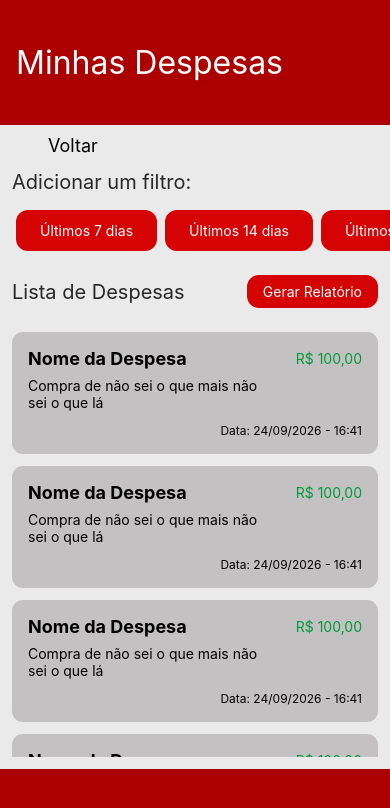
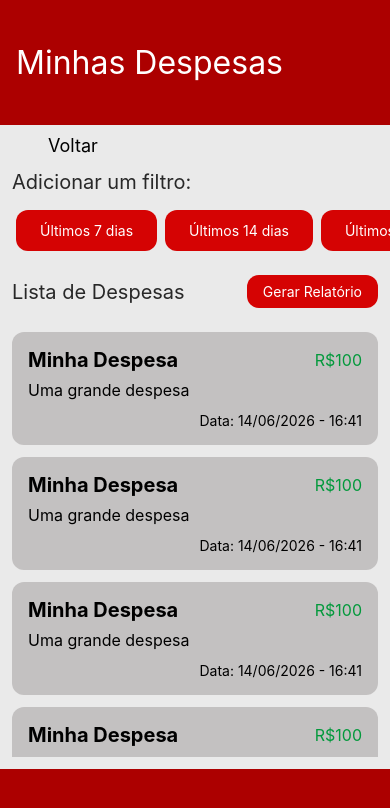
Before and after one commit to xThgSilva/expense-tracker-app, a React Native app: screen / in a window 390 px wide. Shown: the top 808 px of the page. Built offline with nearby package versions, Linux system fonts and the light colour scheme; some icons are missing.

Commit message:
refactor: create component for card expenses

```diff
--- /dev/null
+++ b/src/components/CardExpense.tsx
@@ -0,0 +1,26 @@
+import { View, Text } from "react-native";
+import { styles }from "../styles/CardExpense";
+
+type ExpenseCard = {
+    title: string;
+    value: number;
+    description: string;
+    date: string
+};
+
+const CardExpense = ({title, value, description, date}: ExpenseCard) => {
+    return (
+        <View style={styles.expenseCard}>
+            <View style={styles.cardHeader}>
+                <Text style={styles.expenseTitle}>{title}</Text>
+                <Text style={styles.expenseValue}>R${value}</Text>
+            </View>
+            <View style={styles.cardContent}>
+                <Text style={styles.expenseDescription}>{description}</Text>
+                <Text style={styles.expenseDate}>Data: {date}</Text>
+            </View>
+        </View>
+    )
+}
+
+export default CardExpense
--- a/src/screens/AllExpenses.tsx
+++ b/src/screens/AllExpenses.tsx
@@ -3,6 +3,7 @@ import { FontAwesome } from "@react-native-vector-icons/fontawesome";
 import { styles } from "../styles/AllExpenses"
 import Header from "../components/Header";
 import Footer from "../components/Footer";
+import CardExpense from "../components/CardExpense";
 import Modal from "react-native-modal";
 import { useState } from "react";
 
@@ -45,56 +46,36 @@ const AllExpenses = () => {
                     </TouchableOpacity>
                 </View>
                 <ScrollView style={styles.expensesList} showsHorizontalScrollIndicator={false}>
-                    <View style={styles.expenseCard}>
-                        <View style={styles.cardHeader}>
-                            <Text style={styles.expenseTitle}>Nome da Despesa</Text>
-                            <Text style={styles.expenseValue}>R$ 100,00</Text>
-                        </View>
-                        <View style={styles.cardContent}>
-                            <Text style={styles.expenseDescription}>Compra de não sei o que mais não sei o que lá</Text>
-                            <Text style={styles.expenseDate}>Data: 24/09/2026 - 16:41</Text>
-                        </View>
-                    </View>
-                    <View style={styles.expenseCard}>
-                        <View style={styles.cardHeader}>
-                            <Text style={styles.expenseTitle}>Nome da Despesa</Text>
-                            <Text style={styles.expenseValue}>R$ 100,00</Text>
-                        </View>
-                        <View style={styles.cardContent}>
-                            <Text style={styles.expenseDescription}>Compra de não sei o que mais não sei o que lá</Text>
-                            <Text style={styles.expenseDate}>Data: 24/09/2026 - 16:41</Text>
-                        </View>
-                    </View>
-                    <View style={styles.expenseCard}>
-                        <View style={styles.cardHeader}>
-                            <Text style={styles.expenseTitle}>Nome da Despesa</Text>
-                            <Text style={styles.expenseValue}>R$ 100,00</Text>
-                        </View>
-                        <View style={styles.cardContent}>
-                            <Text style={styles.expenseDescription}>Compra de não sei o que mais não sei o que lá</Text>
-                            <Text style={styles.expenseDate}>Data: 24/09/2026 - 16:41</Text>
-                        </View>
-                    </View>
-                    <View style={styles.expenseCard}>
-                        <View style={styles.cardHeader}>
-                            <Text style={styles.expenseTitle}>Nome da Despesa</Text>
-                            <Text style={styles.expenseValue}>R$ 100,00</Text>
-                        </View>
-                        <View style={styles.cardContent}>
-                            <Text style={styles.expenseDescription}>Compra de não sei o que mais não sei o que lá</Text>
-                            <Text style={styles.expenseDate}>Data: 24/09/2026 - 16:41</Text>
-                        </View>
-                    </View>
-                    <View style={styles.expenseCard}>
-                        <View style={styles.cardHeader}>
-                            <Text style={styles.expenseTitle}>Nome da Despesa</Text>
-                            <Text style={styles.expenseValue}>R$ 100,00</Text>
-                        </View>
-                        <View style={styles.cardContent}>
-                            <Text style={styles.expenseDescription}>Compra de não sei o que mais não sei o que lá</Text>
-                            <Text style={styles.expenseDate}>Data: 24/09/2026 - 16:41</Text>
-                        </View>
-                    </View>
+                    <CardExpense
+                        title={"Minha Despesa"}
+                        value={100}
+                        description={"Uma grande despesa"}
+                        date={"14/06/2026 - 16:41"}
+                    />
+                    <CardExpense
+                        title={"Minha Despesa"}
+                        value={100}
+                        description={"Uma grande despesa"}
+                        date={"14/06/2026 - 16:41"}
+                    />
+                    <CardExpense
+                        title={"Minha Despesa"}
+                        value={100}
+                        description={"Uma grande despesa"}
+                        date={"14/06/2026 - 16:41"}
+                    />
+                    <CardExpense
+                        title={"Minha Despesa"}
+                        value={100}
+                        description={"Uma grande despesa"}
+                        date={"14/06/2026 - 16:41"}
+                    />
+                    <CardExpense
+                        title={"Minha Despesa"}
+                        value={100}
+                        description={"Uma grande despesa"}
+                        date={"14/06/2026 - 16:41"}
+                    />
                 </ScrollView>
             </View>
             <Footer />
--- /dev/null
+++ b/src/styles/CardExpense.ts
@@ -0,0 +1,34 @@
+import { StyleSheet } from "react-native";
+
+export const styles = StyleSheet.create({
+    expenseCard: {
+        backgroundColor: "#C3C1C1",
+        padding: 16,
+        borderRadius: 12,
+        gap: 8,
+        marginBottom: 12
+    },
+    cardHeader: {
+        flexDirection: "row",
+        justifyContent: "space-between",
+        alignItems: "center"
+    },
+    expenseTitle: {
+        fontSize: 20,
+        fontWeight: "bold",
+    },
+    expenseValue: {
+        color: "#03993c",
+        fontSize: 16,
+    },
+    cardContent: {
+        gap: 12
+    },
+    expenseDescription: {
+        fontSize: 16,
+        width: "75%"
+    },
+    expenseDate: {
+        textAlign: "right"
+    }
+});
```
Also changed, not shown: src/screens/Home.tsx (+31 -40 lines), src/styles/Home.ts (+0 -30 lines).
